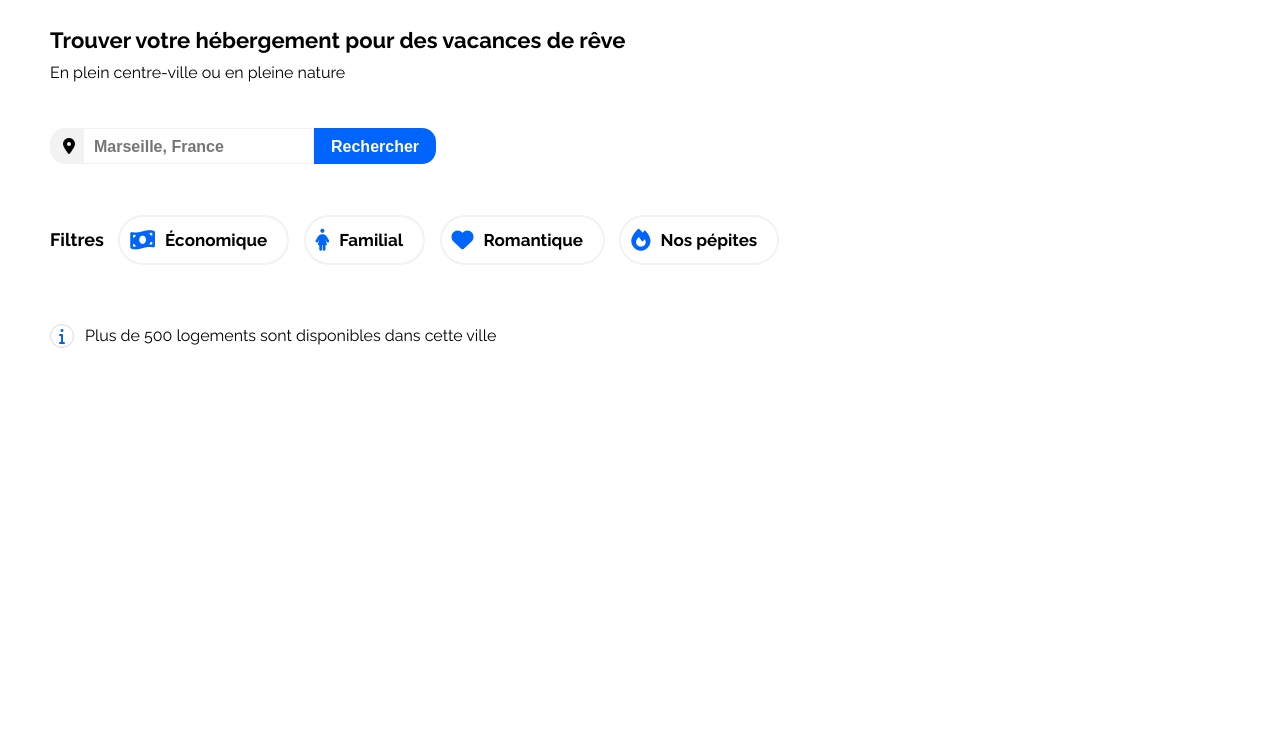
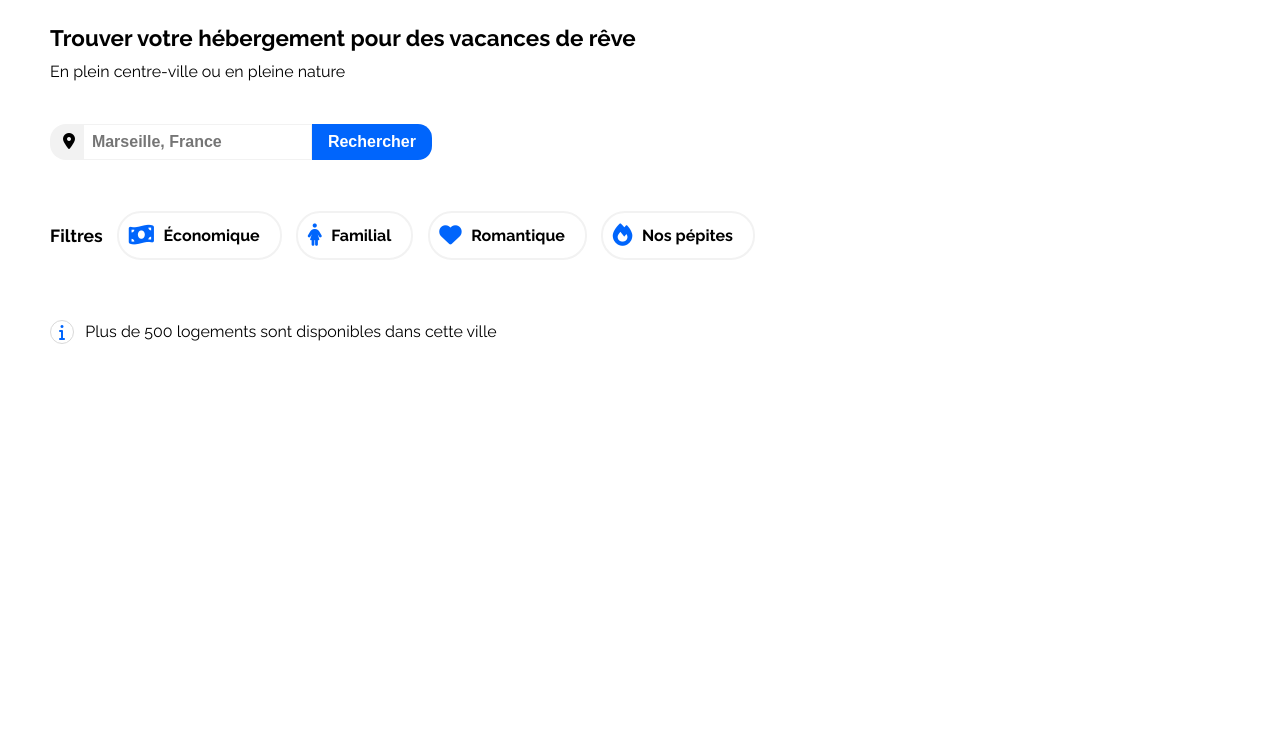
Before and after one commit to Phanttoms/P3-Site-Booki, a plain HTML site: page index.html in a window 1280 px wide. Shown: the part 70-800 px from the top of the page. Drawn offline with Linux system fonts and the light colour scheme.

Commit message:
modification-px-rem

```diff
--- a/css/style.css
+++ b/css/style.css
@@ -27,7 +27,7 @@ a {
 body {
 	margin: auto;
 	max-width: 1400px;
-	padding: 0 3.125rem;
+	padding: 0 3.13rem;
 	background: var(--color-six);
 	font-family: "Raleway", sans-serif;
 }
@@ -43,18 +43,18 @@ header {
 
 .logo {
 	padding: 0;
-	width: 3.818rem;
+	width: 3.8rem;
 }
 
 .menu {
 	display: flex;
-	width: 20.53756rem;
+	width: 20.5rem;
 	margin: 0;
 }
 
 .menu ol {
 	width: 100%;
-	height: 3.1875rem;
+	height: 3.2rem;
 	display: flex;
 	flex-direction: row;
 	margin-top: 0;
@@ -95,10 +95,10 @@ h2,
 h3 {
 	font-style: normal;
 	font-weight: 700;
-	font-size: 22px;
-	line-height: 26px;
-	color: #000000;
-	margin: 0 0 8px 0;
+	font-size: 1.4rem;
+	line-height: 1.6rem;
+	color: var(--color-five);
+	margin: 0 0 0.5rem 0;
 	letter-spacing: 0em;
 	text-align: left;
 }
@@ -107,16 +107,16 @@ h4,
 h5 {
 	font-style: normal;
 	font-weight: 400;
-	font-size: 16px;
-	line-height: 19px;
-	color: #000000;
-	margin: 0 0 20px 0;
+	font-size: 1rem;
+	line-height: 1.18rem;
+	color: var(--color-five);
+	margin: 0 0 1.25rem 0;
 }
 
 /****** Info ***********/
 .information {
 	width: 100%;
-	padding-top: 1.88rem;
+	padding-top: 1.8rem;
 }
 
 .information p {
@@ -127,7 +127,7 @@ h5 {
 
 /**Search**/
 .search-bar {
-	padding-top: 2.19rem;
+	padding-top: 2rem;
 }
 
 button .fa-magnifying-glass {
@@ -135,45 +135,45 @@ button .fa-magnifying-glass {
 }
 
 .content-search {
-	width: 20.75rem;
+	width: 20rem;
 	display: flex;
 }
 
 .content-search i {
-	background: #f2f2f2;
-	padding: 0.625rem 0.813rem;
-	border-radius: 15px 0 0 15px;
+	background: var(--color-four);
+	padding: 0.6rem 0.8rem;
+	border-radius: 1rem 0 0 1rem;
 }
 
 .content-search input {
-	border: 1px solid #f2f2f2;
-	font-size: 16px;
+	border: 1px solid var(--color-four);
+	font-size: 1rem;
 	font-weight: bold;
-	padding: 8px 0 7px 10px;
-	margin-left: -5px;
+	padding: 0.5rem 0 0.5rem 0.5rem;
+	margin-left: -0.3rem;
 	outline: none;
 }
 
 .button-search {
-	border-radius: 0 14px 14px 0;
-	background-color: #0065fc;
+	border-radius: 0 0.875rem 0.875rem 0;
+	background-color: var(--color-one);
 	border: none;
-	color: #ffff;
+	color: var(--color-six);
 	font-weight: bold;
-	font-size: 16px;
-	padding: 9px 17px 8px 17px;
+	font-size: 1rem;
+	padding: 0.5rem 1rem 0.5rem 1rem;
 	cursor: pointer;
 }
 
 /**Filter**/
 .filter {
 	display: flex;
-	padding-top: 2.19rem;
+	padding-top: 2.2rem;
 	align-items: center;
 }
 
 .filter h2 {
-	font-size: 18px;
+	font-size: 1.1rem;
 	display: flex;
 	align-items: center;
 	padding: 0;
@@ -184,7 +184,7 @@ button .fa-magnifying-glass {
 	text-decoration: none;
 	display: flex;
 	flex-wrap: nowrap;
-	color: #000;
+	color: var(--color-five);
 }
 
 .filters {
@@ -193,52 +193,52 @@ button .fa-magnifying-glass {
 }
 
 .btn-filter {
-	height: 50px;
-	padding-left: 10px;
-	padding-right: 20px;
-	border: 2px solid #f2f2f2;
-	border-radius: 25px;
+	height: 3.1rem;
+	padding-left: 0.6rem;
+	padding-right: 1.25rem;
+	border: 2px solid var(--color-four);
+	border-radius: 1.5rem;
 	flex-wrap: nowrap;
 	display: flex;
 	align-items: center;
 	font-weight: 700;
-	font-size: 17px;
+	font-size: 1rem;
 	margin-left: 0.9rem;
 	cursor: pointer;
 }
 
 .btn-filter .fa-solid {
-	font-size: 22px;
-	color: #0065fc;
-	margin-right: 10px;
+	font-size: 1.4rem;
+	color: var(--color-one);
+	margin-right: 0.6rem;
 }
 
 .btn-filter:hover {
-	background-color: #deebff;
+	background-color: var(--color-two);
 }
 
 /**Tips sur les logements**/
 .tips-logement {
 	display: flex;
 	align-items: center;
-	padding-top: 2.19rem;
+	padding-top: 2.2rem;
 }
 
 .tips-logement i {
-	border: 1px solid #d9d9d9;
+	border: 1px solid var(--color-three);
 	border-radius: 50%;
-	width: 24px;
-	height: 24px;
+	width: 1.5rem;
+	height: 1.5rem;
 	display: flex;
 	justify-content: center;
 	align-items: center;
-	color: #0065fc;
+	color: var(--color-one);
 }
 
 .logement {
-	margin-left: 11px;
-	font-size: 16px;
-	color: #000000;
+	margin-left: 0.7rem;
+	font-size: 1rem;
+	color: var(--color-five);
 }
 
 /****** Hébergement et Populaire ***********/
--- a/index.html
+++ b/index.html
@@ -39,7 +39,7 @@
                     <form class="content-search" method="post" action="#">
                         <i class="fa-solid fa-location-dot"></i>
                         <input type="text" placeholder="Marseille, France">
-                        <button class="button-search"><span>Rechercher</span>
+                        <button class="button-search" disabled><span>Rechercher</span>
                             <i class="fa-solid fa-magnifying-glass"></i>
                         </button>
                     </form>
```
